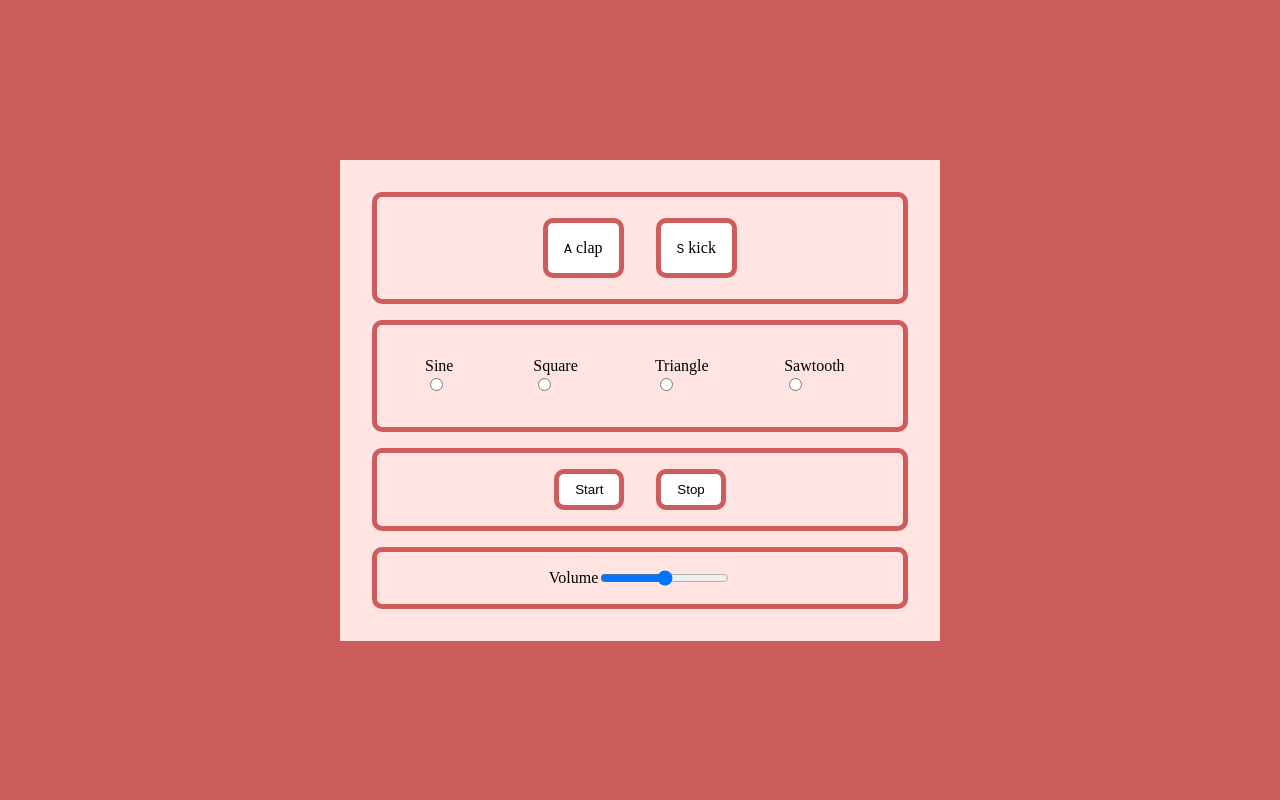
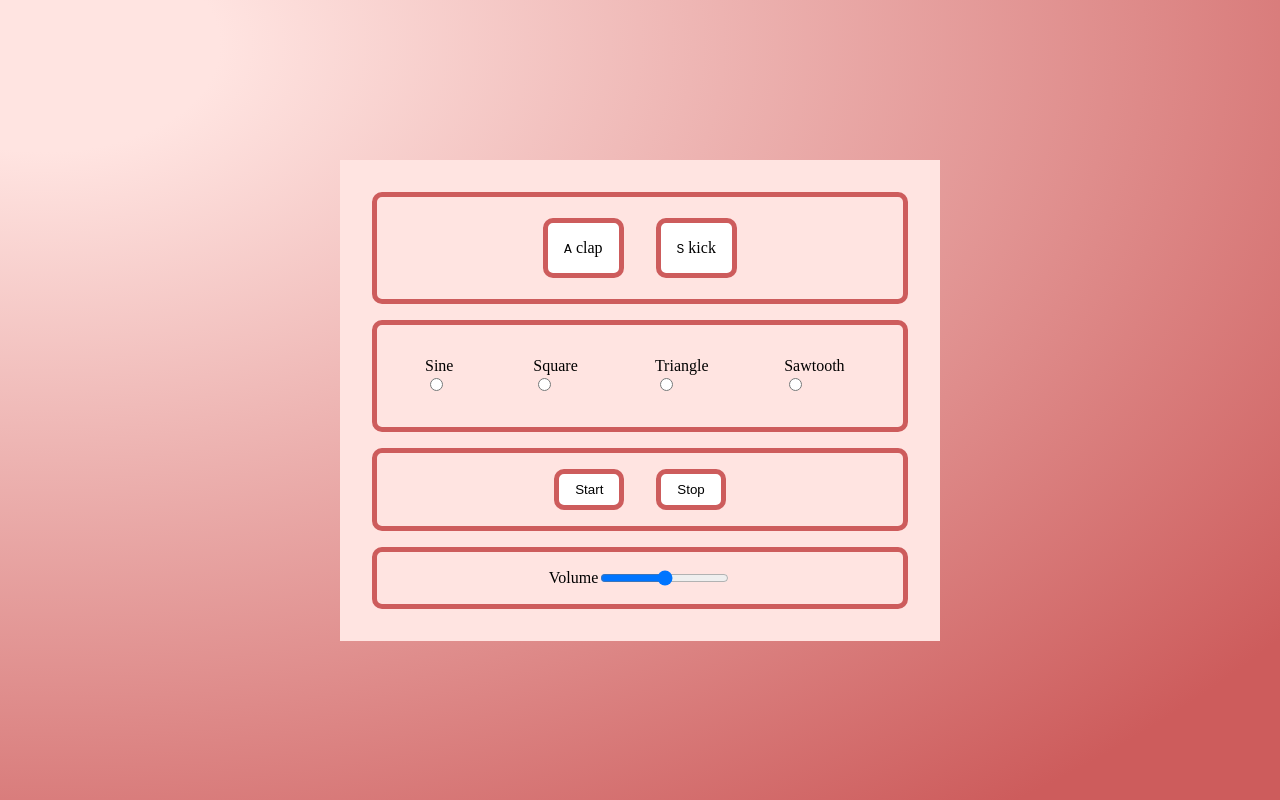
Before and after one commit to ericgold/drum-machine, a plain HTML site: page index.html in a window 1280 px wide. Drawn offline with Linux system fonts and the light colour scheme.

Commit message:
add radial-gradient background-image to body

```diff
--- a/style.css
+++ b/style.css
@@ -10,7 +10,8 @@ body {
 	width: 100%;
 	margin: 0;
 	padding: 0;
-	background-color: indianred;
+	background-image: radial-gradient(ellipse farthest-corner at 45px 45px , mistyrose 10%, indianred 90%);
+
 }
 
 main {
```
